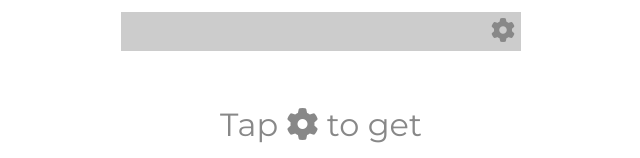
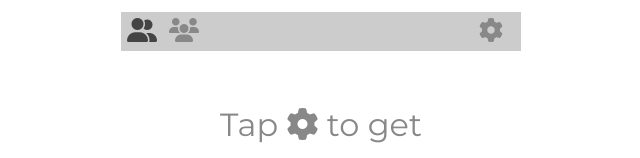
Before and after one commit to hogsmill/no-estimates-mobile, a Vue app: page / in a window 1280 px wide. Shown: the top 158 px of the page, without its empty margins (319-959 px from the left). Built offline with nearby package versions, Linux system fonts and the light colour scheme.

Commit message:
start other teams screen

```diff
--- a/src/App.vue
+++ b/src/App.vue
@@ -1,6 +1,8 @@
 <template>
   <div id="app" class="mobile rounded">
     <div class="header">
+      <i class="fas fa-user-friends" :class="{' selected': screen == 'thisTeam' }" @click="setScreen('thisTeam')" />
+      <i class="fas fa-users" :class="{' selected': screen == 'otherTeams' }" @click="setScreen('otherTeams')" />
       <i class="fas fa-cog" @click="toggleSettings()" />
     </div>
     <div v-if="showSettings" class="setup rounded-bottom">
@@ -10,7 +12,8 @@
       <Intro />
     </div>
     <div v-if="!showSettings && myName.id" class="game">
-      <Game :socket="socket" />
+      <Game v-if="screen == 'thisTeam'" :socket="socket" />
+      <GameOther v-if="screen == 'otherTeams'" :socket="socket" />
     </div>
   </div>
 </template>
@@ -21,17 +24,20 @@ import io from 'socket.io-client'
 import Intro from './components/Intro.vue'
 import Setup from './components/Setup.vue'
 import Game from './components/Game.vue'
+import GameOther from './components/GameOther.vue'
 
 export default {
   name: 'App',
   components: {
     Intro,
     Setup,
-    Game
+    Game,
+    GameOther
   },
   data() {
     return {
-      showSettings: false
+      showSettings: false,
+      screen: 'thisTeam'
     }
   },
   computed: {
@@ -75,7 +81,6 @@ export default {
 
     this.socket.on('loadTeam', (data) => {
       if (this.gameName == data.gameName && this.teamName == data.teamName) {
-        console.log(data.members)
         this.$store.dispatch('loadTeam', data)
       }
     })
@@ -83,6 +88,9 @@ export default {
   methods: {
     toggleSettings() {
       this.showSettings = !this.showSettings
+    },
+    setScreen(screen) {
+      this.screen = screen
     }
   }
 }
@@ -95,13 +103,22 @@ export default {
     margin: 12px auto;
 
     .header {
-      text-align: right;
       padding: 6px;
       background-color: #ccc;
+      text-align: left;
 
-      .fa-cog {
+      .fas {
         font-size: x-large;
         color: #888;
+        margin-right: 12px;
+
+        &.fa-cog {
+          float: right;
+        }
+
+        &.selected {
+          color: #444;
+        }
       }
     }
   }
--- a/src/components/Game.vue
+++ b/src/components/Game.vue
@@ -107,7 +107,6 @@ export default {
       return card.effort.design + card.effort.develop + card.effort.test + card.effort.deploy
     },
     iAmThisRole(column) {
-      console.log(column, this.myRole)
       return stringFuns.roleToColumn(this.myRole) == column
     },
     iHaveThisRole(column) {
--- /dev/null
+++ b/src/components/GameOther.vue
@@ -0,0 +1,14 @@
+<template>
+  <p class="intro">
+    Other Teams stuff here
+  </p>
+</template>
+
+<style lang="scss">
+.intro {
+  margin: 50px auto;
+  width: 80%;
+  font-size: xx-large;
+  color: #888;
+}
+</style>
```
Also changed, not shown: src/server.js (+0 -17 lines).
